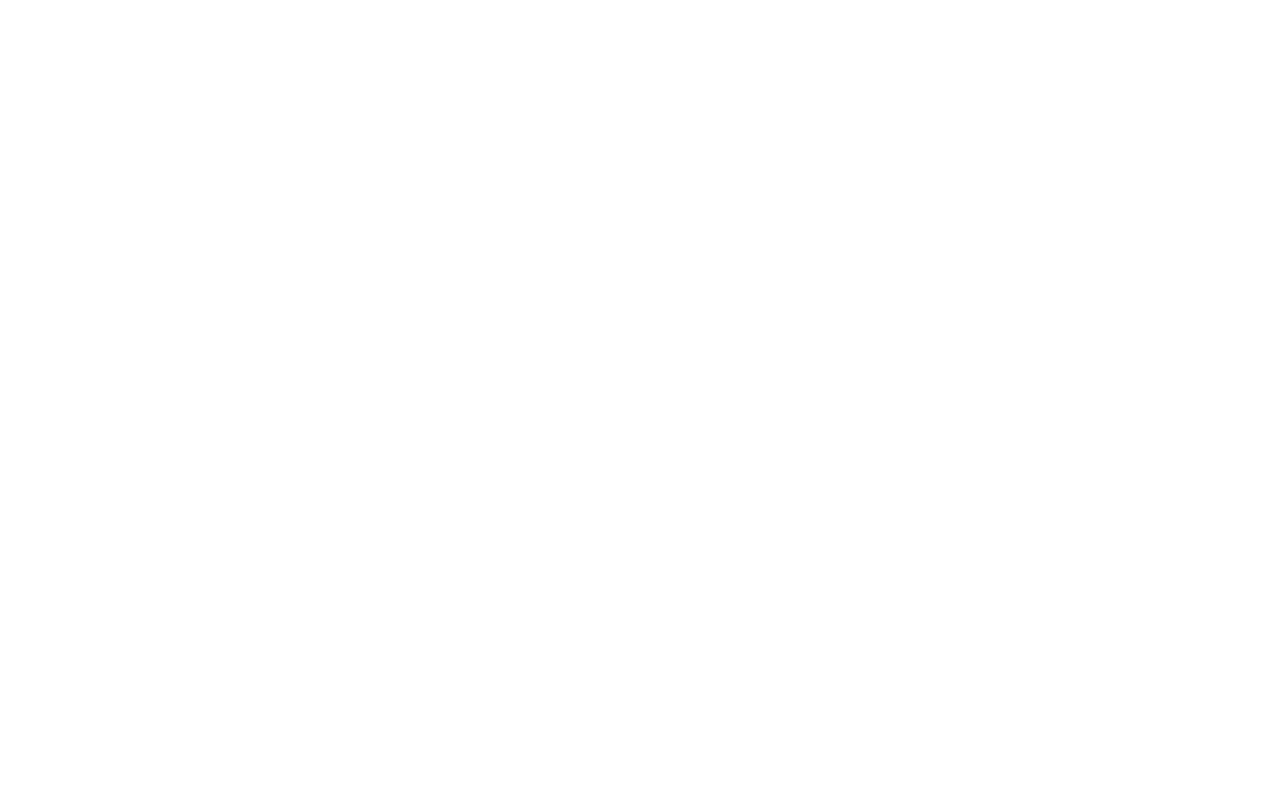
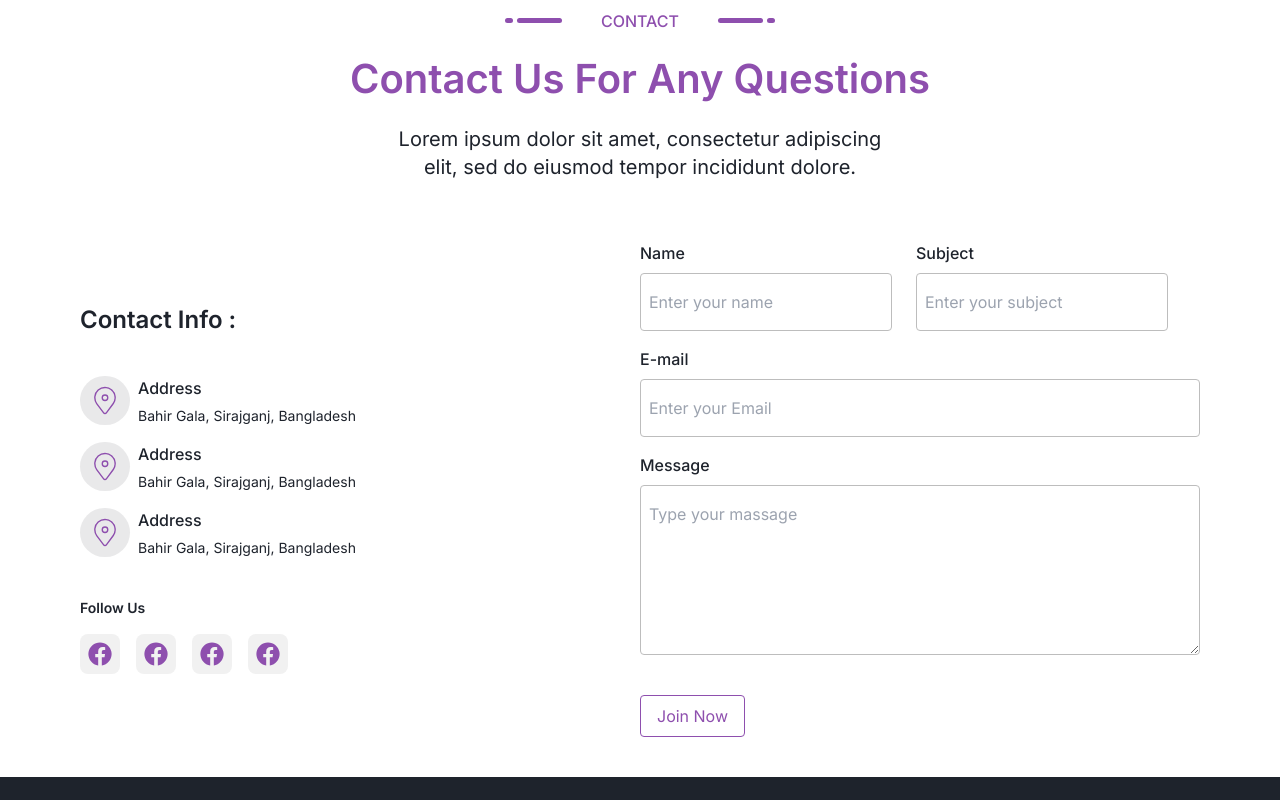
Before and after one commit to alive1258/ethen-soft-client, a Next.js app: page /about in a window 1280 px wide. Shown: the part 3160-3960 px from the top of the page. Before the commit the page ends 2565 px from the top, so only its background shows below. Built offline with nearby package versions, Linux system fonts and the light colour scheme.

Commit message:
create contact section

```diff
--- a/package.json
+++ b/package.json
@@ -14,6 +14,7 @@
     "react": "^18",
     "react-dom": "^18",
     "react-fast-marquee": "^1.6.5",
+    "react-hook-form": "^7.52.2",
     "react-icons": "^5.2.1",
     "swiper": "^11.1.9"
   },
--- a/src/app/(withCommonLayout)/about/page.jsx
+++ b/src/app/(withCommonLayout)/about/page.jsx
@@ -1,7 +1,10 @@
 import Banner from "@/components/UI/About/Banner/Banner";
+import Contact from "@/components/UI/About/Contact/Contact";
 import DataAnalysis from "@/components/UI/About/DataAnalysis/DataAnalysis";
 import ImageGallery from "@/components/UI/About/ImageGallery/ImageGallery";
 import ItServices from "@/components/UI/About/ItServices/ItServices";
+import Faq from "@/components/UI/Home/Faq/Faq";
+import OurClients from "@/components/UI/Home/OurClients/OurClients";
 
 const AboutPage = () => {
   return (
@@ -10,6 +13,9 @@
       <ImageGallery />
       <ItServices />
       <DataAnalysis />
+      <OurClients />
+      <Faq />
+      <Contact />
     </>
   );
 };
--- /dev/null
+++ b/src/components/UI/About/Contact/Contact.jsx
@@ -0,0 +1,63 @@
+import { useForm } from "react-hook-form";
+import { FaFacebook } from "react-icons/fa";
+import { CiLocationOn } from "react-icons/ci";
+import ContactForm from "./ContactForm";
+import SectionTitle from "../../SectionTitle/SectionTitle";
+
+const Contact = () => {
+  return (
+    <>
+      <div className="container py-10">
+        <SectionTitle
+          subTitle="Contact"
+          title="Contact Us For Any Questions"
+          description="Lorem ipsum dolor sit amet, consectetur adipiscing elit, sed do eiusmod tempor incididunt dolore. "
+        />
+        <div className="mt-[60px] flex items-center justify-between">
+          <div className="w-full">
+            <h1 className="text-black-base text-2xl font-semibold pb-10 text-nowrap">
+              Contact Info :
+            </h1>
+            <div className="space-y-4">
+              <div className="flex items-center gap-2">
+                <CiLocationOn className="bg-[#E9E9EA] w-[50px] h-[49px] p-2 rounded-full text-primary-base" />
+                <div className="text-black-base flex flex-col gap-1.5">
+                  <h6 className="font-medium">Address</h6>
+                  <p className="text-sm">Bahir Gala, Sirajganj, Bangladesh</p>
+                </div>
+              </div>
+              <div className="flex items-center gap-2">
+                <CiLocationOn className="bg-[#E9E9EA] w-[50px] h-[49px] p-2 rounded-full text-primary-base" />
+                <div className="text-black-base flex flex-col gap-1.5">
+                  <h6 className="font-medium">Address</h6>
+                  <p className="text-sm">Bahir Gala, Sirajganj, Bangladesh</p>
+                </div>
+              </div>
+              <div className="flex items-center gap-2">
+                <CiLocationOn className="bg-[#E9E9EA] w-[50px] h-[49px] p-2 rounded-full text-primary-base" />
+                <div className="text-black-base flex flex-col gap-1.5">
+                  <h6 className="font-medium">Address</h6>
+                  <p className="text-sm">Bahir Gala, Sirajganj, Bangladesh</p>
+                </div>
+              </div>
+            </div>
+            <h5 className="text-black-base text-sm font-semibold pb-4 pt-10">
+              Follow Us
+            </h5>
+            <div className="flex items-center gap-4">
+              <FaFacebook className="social-icons" />
+              <FaFacebook className="social-icons" />
+              <FaFacebook className="social-icons" />
+              <FaFacebook className="social-icons" />
+            </div>
+          </div>
+          <div className="w-full">
+            <ContactForm />
+          </div>
+        </div>
+      </div>
+    </>
+  );
+};
+
+export default Contact;
--- /dev/null
+++ b/src/components/UI/About/Contact/ContactForm.jsx
@@ -0,0 +1,59 @@
+"use client";
+import { useForm } from "react-hook-form";
+
+const ContactForm = () => {
+  const {
+    register,
+    handleSubmit,
+    watch,
+    formState: { errors },
+  } = useForm();
+
+  const onSubmit = (data) => console.log(data);
+  return (
+    <form onSubmit={handleSubmit(onSubmit)}>
+      <div className="flex items-center gap-6">
+        <div className="flex flex-col gap-2">
+          <label className="text-black-base font-medium"> Name </label>
+          <input
+            className="px-2 py-4 border border-[#BDBDBD] rounded focus:border-primary-base focus:outline-none"
+            placeholder="Enter your name"
+            {...register("name")}
+          />
+        </div>
+        <div className="flex flex-col gap-2">
+          <label className="text-black-base font-medium"> Subject </label>
+          <input
+            className="px-2 py-4 border border-[#BDBDBD] rounded focus:border-primary-base focus:outline-none"
+            placeholder="Enter your subject"
+            {...register("subject")}
+          />
+        </div>
+      </div>
+      <div className="flex flex-col gap-2 my-4">
+        <label className="text-black-base font-medium"> E-mail </label>
+        <input
+          className="px-2 py-4 border border-[#BDBDBD] rounded focus:border-primary-base focus:outline-none"
+          placeholder="Enter your Email"
+          {...register("email")}
+        />
+      </div>
+      <div className="flex flex-col gap-2">
+        <label className="text-black-base font-medium"> Message </label>
+        <textarea
+          className="h-[170px] px-2 py-4 border border-[#BDBDBD] rounded focus:border-primary-base focus:outline-none"
+          placeholder="Type your massage"
+          {...register("massage")}
+        />
+      </div>
+
+      <input
+        className="mt-10 text-primary-base border border-primary-base font-normal px-4 py-2 rounded cursor-pointer bg-white hover:bg-primary-base hover:text-white duration-200"
+        value="Join Now"
+        type="submit"
+      />
+    </form>
+  );
+};
+
+export default ContactForm;
--- a/src/components/shared/Footer/Footer.jsx
+++ b/src/components/shared/Footer/Footer.jsx
@@ -8,7 +8,7 @@
 const Footer = () => {
   return (
     <>
-      <div className="bg-black-base">
+      <footer className="bg-black-base">
         <div className="container py-14">
           <div className="grid grid-cols-1 md:grid-cols-2 lg:grid-cols-4 gap-[55px]">
             <div>
@@ -109,7 +109,7 @@
           </div>
         </div>
         <FooterBottom />
-      </div>
+      </footer>
     </>
   );
 };
```
Also changed, not shown: 1 other file (tests, documents, lock files or other folders).
